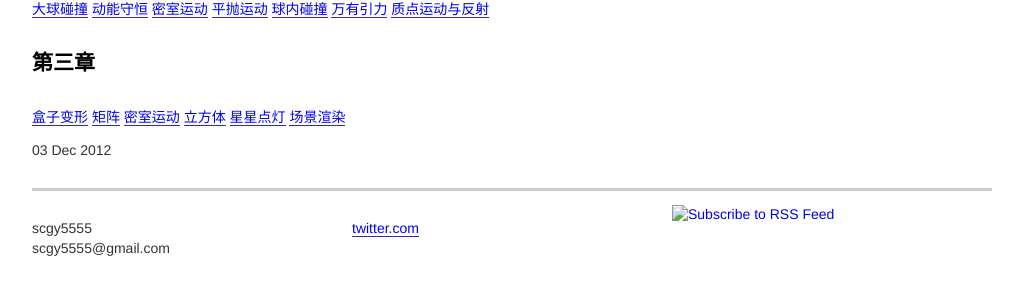
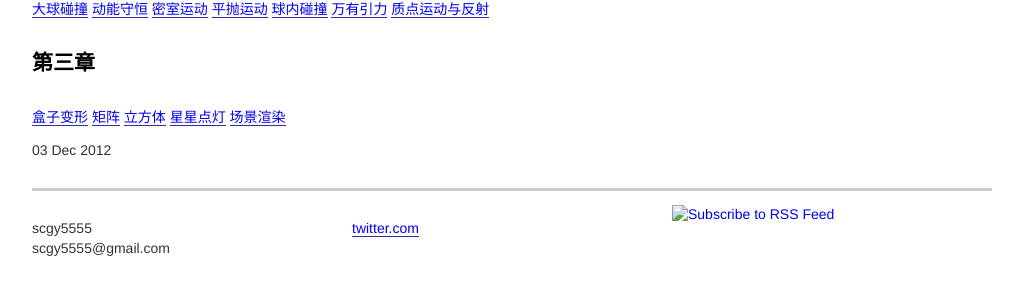
Before and after one commit to scgy5555/scgy5555.github.com, a Jekyll site: the page built from _posts/2012-12-03-canvas.html, in a window 1280 px wide. Shown: the part 310-605 px from the top of the page, without its empty margins (128-1151 px from the left). Built offline with Jekyll 4.4.1, drawn with Linux system fonts in a browser that asks for light colours; Markdown is read by kramdown in place of the engine named in the settings.

Commit message:
第四章

```diff
--- a/_posts/2012-12-03-canvas.html
+++ b/_posts/2012-12-03-canvas.html
@@ -28,7 +28,6 @@ title: canvas 世界
 	<h1>第三章</h1>
 	<a href="http://scgy5555.github.com/demo/h5实验室/第三章/盒子变形.html">盒子变形</a>
 	<a href="http://scgy5555.github.com/demo/h5实验室/第三章/矩阵.html">矩阵</a>
-	<a href="http://scgy5555.github.com/demo/h5实验室/第三章/密室运动.html">密室运动</a>
 	<a href="http://scgy5555.github.com/demo/h5实验室/第三章/立方体.html">立方体</a>
 	<a href="http://scgy5555.github.com/demo/h5实验室/第三章/星星点灯.html">星星点灯</a>
 	<a href="http://scgy5555.github.com/demo/h5实验室/第三章/场景渲染.html">场景渲染</a>
```
